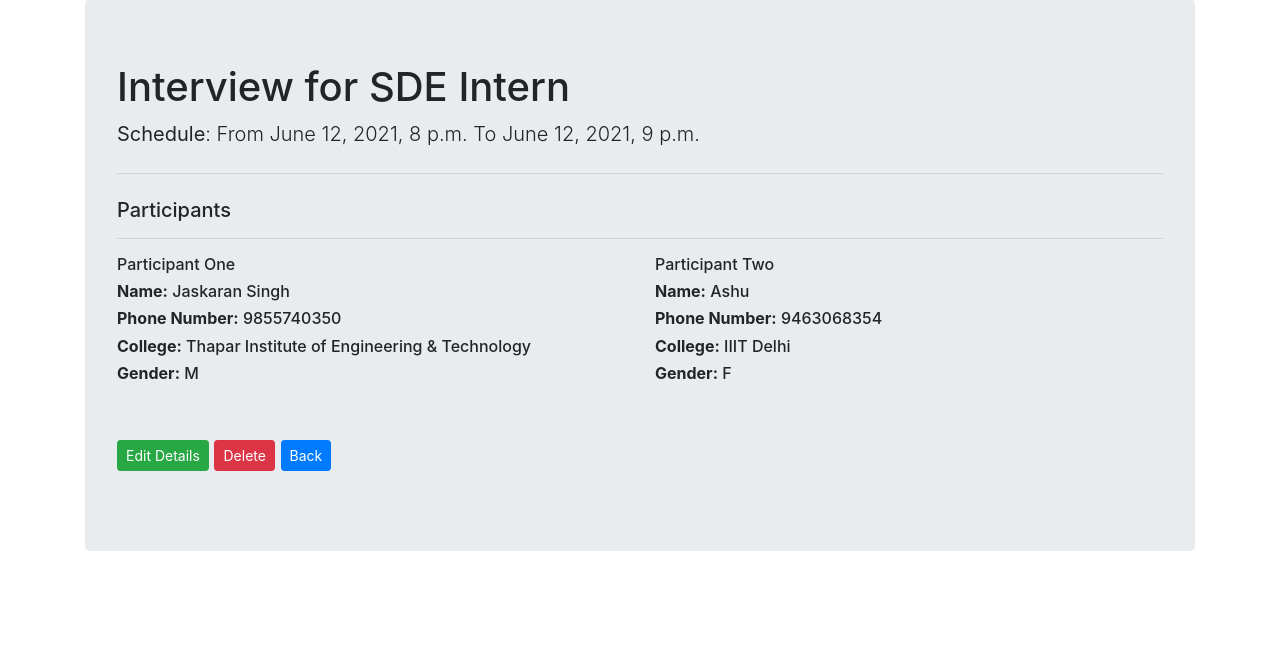
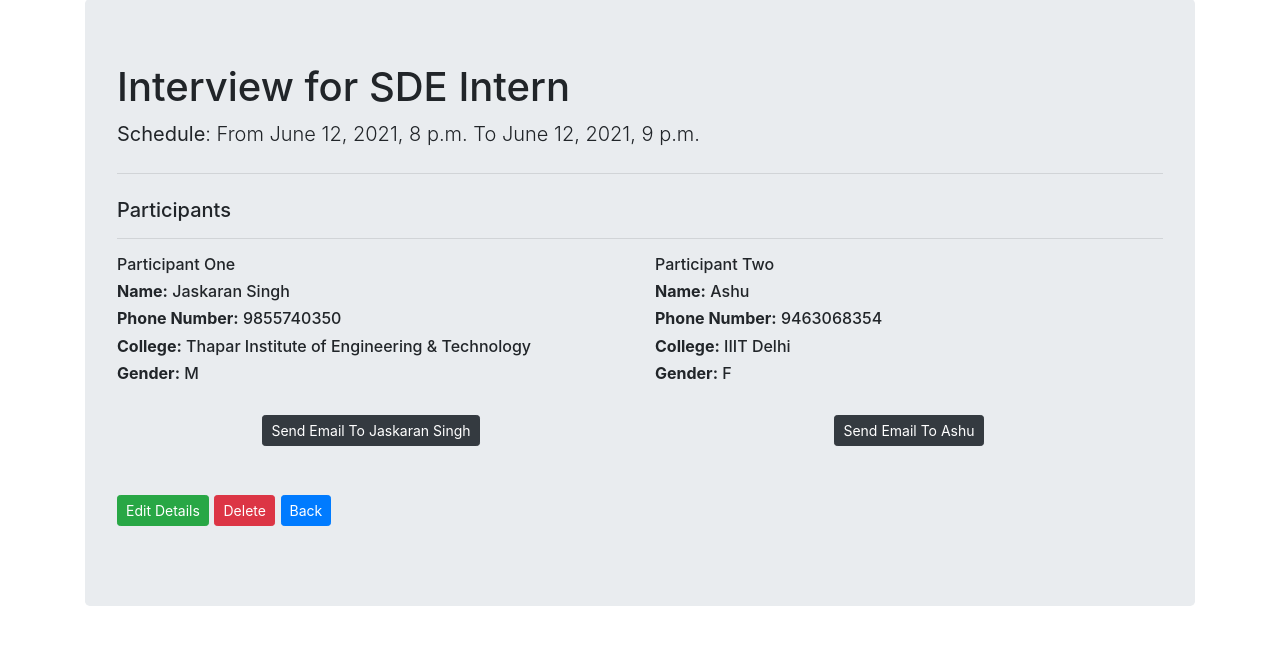
Before and after one commit to jaskaranbhatia/Interview-Creation-Portal, a Django app: page /interview_detail/52 in a window 1280 px wide. Shown: the part 105-750 px from the top of the page. Run offline with Django 3.2, Linux system fonts and the light colour scheme; a user stored in the database is signed in; data comes from the database, SQL or seed files in the repository; both versions use the stored data as it was after the commit; some libraries are stand-ins or nearby versions.

Commit message:
Send Email Added

```diff
--- a/InterviewPortal/InterviewPortal/urls.py
+++ b/InterviewPortal/InterviewPortal/urls.py
@@ -33,5 +33,6 @@ urlpatterns = [
     path('upload_resume/<str:pname>', views.upload_resume, name ='upload_resume'),
     path('interview_detail/<int:i_id>', views.interview_detail, name = 'interview_detail'),
     path('delete_participant/<int:p_id>', views.delete_participant, name = 'delete_participant'),
-    path('list_resume', views.list_resume, name = 'list_resume')
+    path('list_resume', views.list_resume, name = 'list_resume'),
+    path('send_email/<int:p_id>/<int:i_id>', views.send_email, name = 'send_email')
 ] + static(settings.MEDIA_URL, document_root=settings.MEDIA_ROOT)
--- a/InterviewPortal/Interviews/forms.py
+++ b/InterviewPortal/Interviews/forms.py
@@ -21,7 +21,7 @@ class InterviewForm(ModelForm):
 class ParticipantForm(ModelForm):
     class Meta:
         model = Participant
-        fields = ['name', 'phone_number', 'college', 'gender', 'position_applied']
+        fields = ['name', 'phone_number', 'college', 'email', 'gender', 'position_applied']
         widgets = {
             'phone_number' : forms.NumberInput()
         }
--- a/InterviewPortal/Interviews/models.py
+++ b/InterviewPortal/Interviews/models.py
@@ -11,6 +11,7 @@ class Participant(models.Model):
         ('M', 'Male'),
         ('F', 'Female'),
     ))
+    email = models.CharField(max_length=40, null = True)
     position_applied = models.CharField(max_length = 30, blank = True, null = True)
     resume = models.FileField(null=True)
     created_at = models.DateTimeField(default=timezone.now, editable=False)
--- a/InterviewPortal/Interviews/templates/interviews/interview_detail.html
+++ b/InterviewPortal/Interviews/templates/interviews/interview_detail.html
@@ -19,6 +19,10 @@
                 <h6><b>Phone Number:</b> {{participants.candidate_one.phone_number}} </h6>
                 <h6><b>College:</b> {{participants.candidate_one.college}} </h6>
                 <h6><b>Gender:</b> {{participants.candidate_one.gender}} </h6>
+                {% if participants.candidate_one.email %}
+                  <br>
+                  <center><a class="btn btn-dark btn-sm" href="{% url 'send_email' participants.candidate_one.id  interview.id %}" role="button">Send Email To {{participants.candidate_one.name}}</a></center>
+                {% endif %}
             {% endif %}
           </div>
           <div class="col-sm">
@@ -28,6 +32,10 @@
                 <h6><b>Phone Number:</b> {{participants.candidate_two.phone_number}} </h6>
                 <h6><b>College:</b> {{participants.candidate_two.college}} </h6>
                 <h6><b>Gender:</b> {{participants.candidate_two.gender}} </h6>
+                {% if participants.candidate_two.email %}
+                  <br>
+                  <center><a class="btn btn-dark btn-sm" href="{% url 'send_email' participants.candidate_two.id  interview.id %}" role="button">Send Email To {{participants.candidate_two.name}}</a></center>
+                {% endif %}
             {% endif %}
           {% else %}
             <h6>No Participants Added</h6>
--- a/InterviewPortal/Interviews/views.py
+++ b/InterviewPortal/Interviews/views.py
@@ -5,6 +5,10 @@ from django.contrib.auth.decorators import login_required
 from .models import Interview, InterviewParticipants, Participant
 from .forms import InterviewForm, ParticipantForm
 from django.core.files.storage import FileSystemStorage
+from InterviewPortal.settings import EMAIL_HOST_USER
+from . import forms
+from django.core.mail import send_mail
+
 
 # Create your views here.
 def home(request):
@@ -257,3 +261,14 @@ def delete_participant(request, p_id):
 def list_resume(request):
     participants = Participant.objects.all()
     return render(request , 'interviews/list_resume.html', { 'participants': participants } )
+
+@login_required
+def send_email(request, p_id, i_id):
+    instance = Participant.objects.get(id = p_id)
+    interview = Interview.objects.filter(id = i_id)[0]
+    recepient = str(instance.email)
+    subject = str('Interview For ' + interview.title)
+    message = str('You have an Interview Scheduled from ' + str(interview.start_time) + ' to ' + str(interview.end_time))
+    send_mail(subject, message, EMAIL_HOST_USER, [recepient], fail_silently=False)
+    iparticipants = InterviewParticipants.objects.filter(interview = interview)[0]
+    return render(request, 'interviews/interview_detail.html', {'interview': interview, 'participants': iparticipants})
```
Also changed, not shown: InterviewPortal/InterviewPortal/settings.py (+7 -0 lines), InterviewPortal/Interviews/migrations/0005_participant_email.py (added), InterviewPortal/db.sqlite3.
